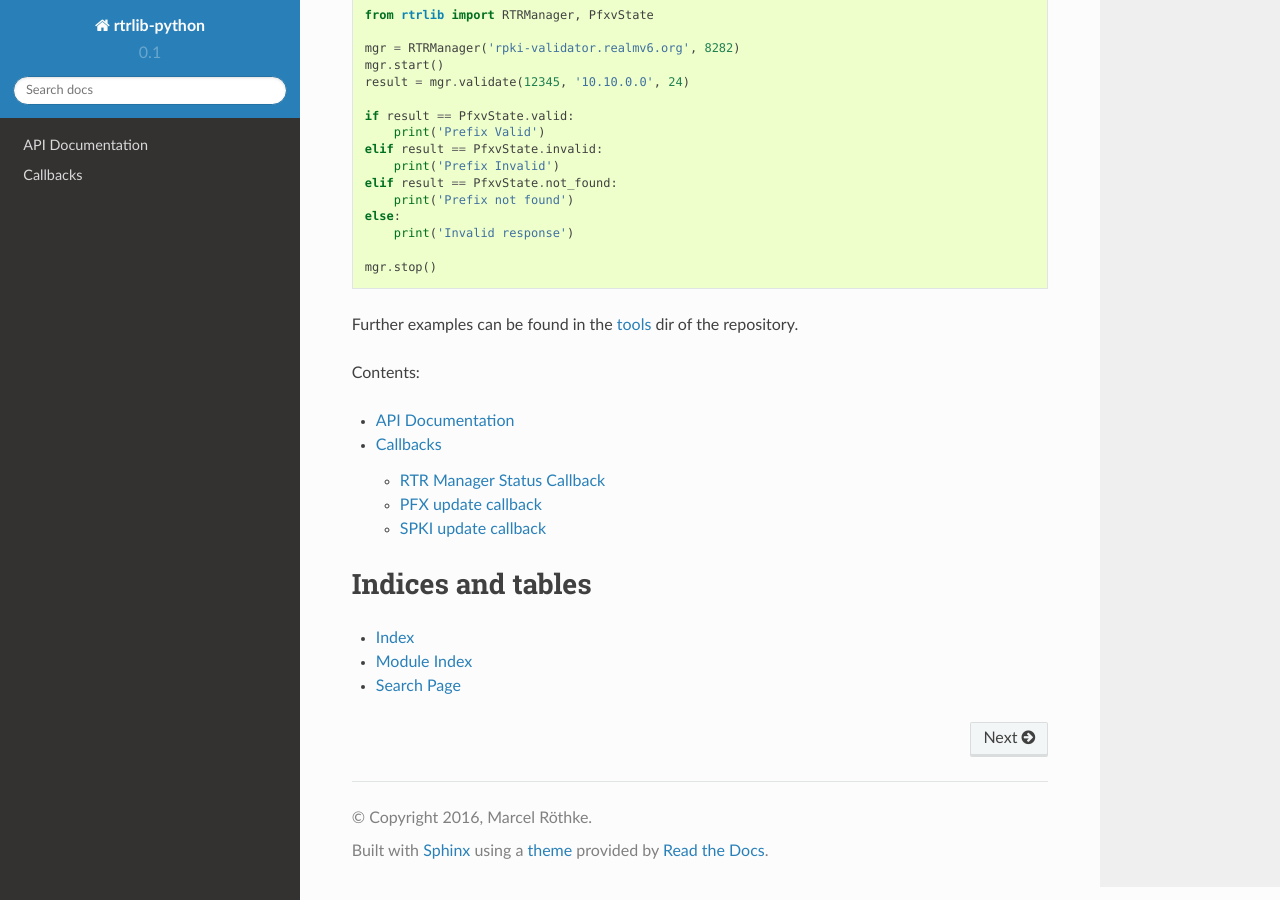
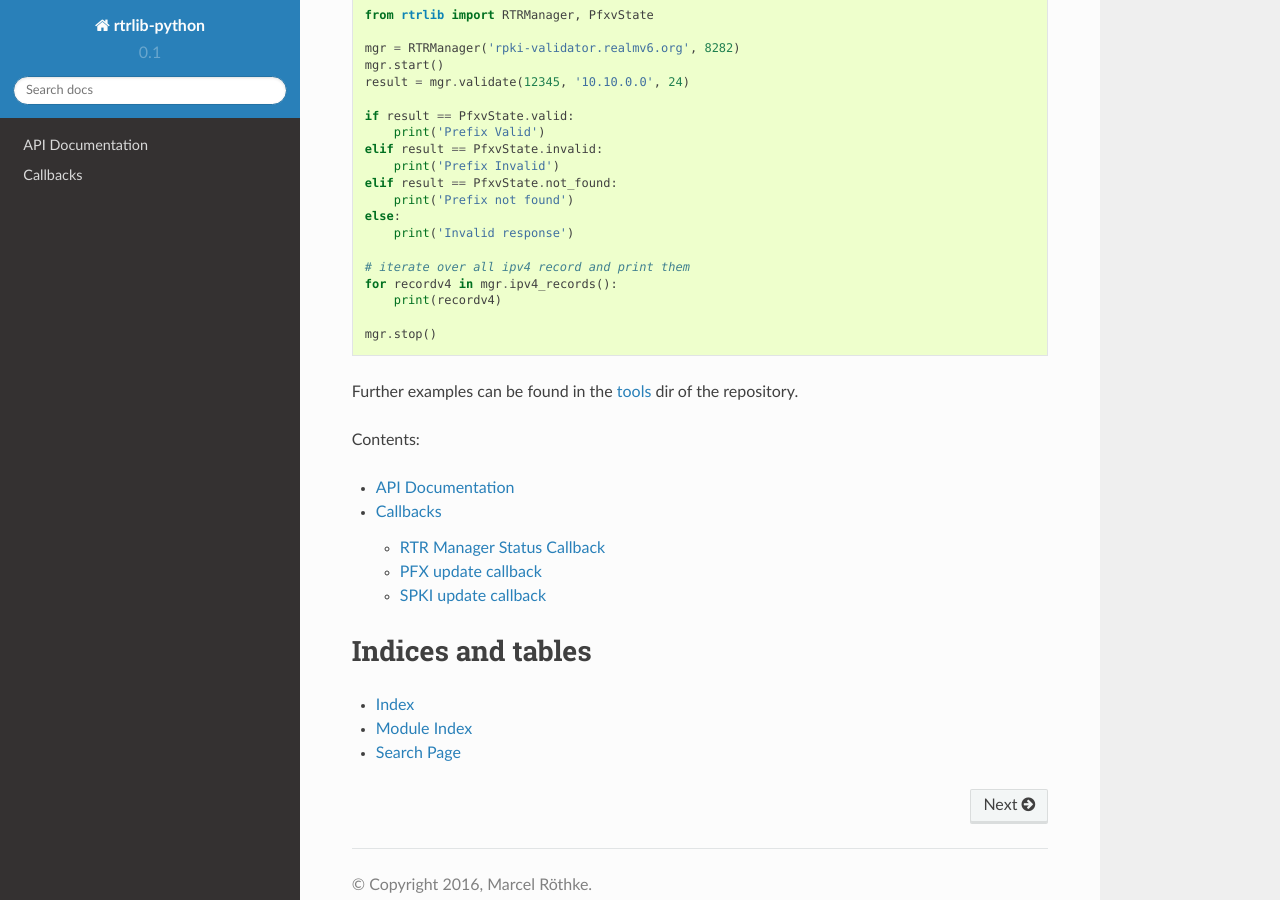
Before and after one commit to rtrlib/python-binding, a Sphinx documentation site: the page built from docs/index.rst, in a window 1280 px wide and 900 px high, scrolled down 1009 px. Built offline with Sphinx 7.4.7 and the Read the Docs theme 2.0.0, drawn with Linux system fonts in a browser that asks for light colours.

Commit message:
docs: update usage example
Add example for pfx table iteration

```diff
--- a/docs/index.rst
+++ b/docs/index.rst
@@ -61,6 +61,10 @@ Example
     else:
         print('Invalid response')
 
+    # iterate over all ipv4 record and print them
+    for recordv4 in mgr.ipv4_records():
+        print(recordv4)
+
     mgr.stop()
 
 
```
